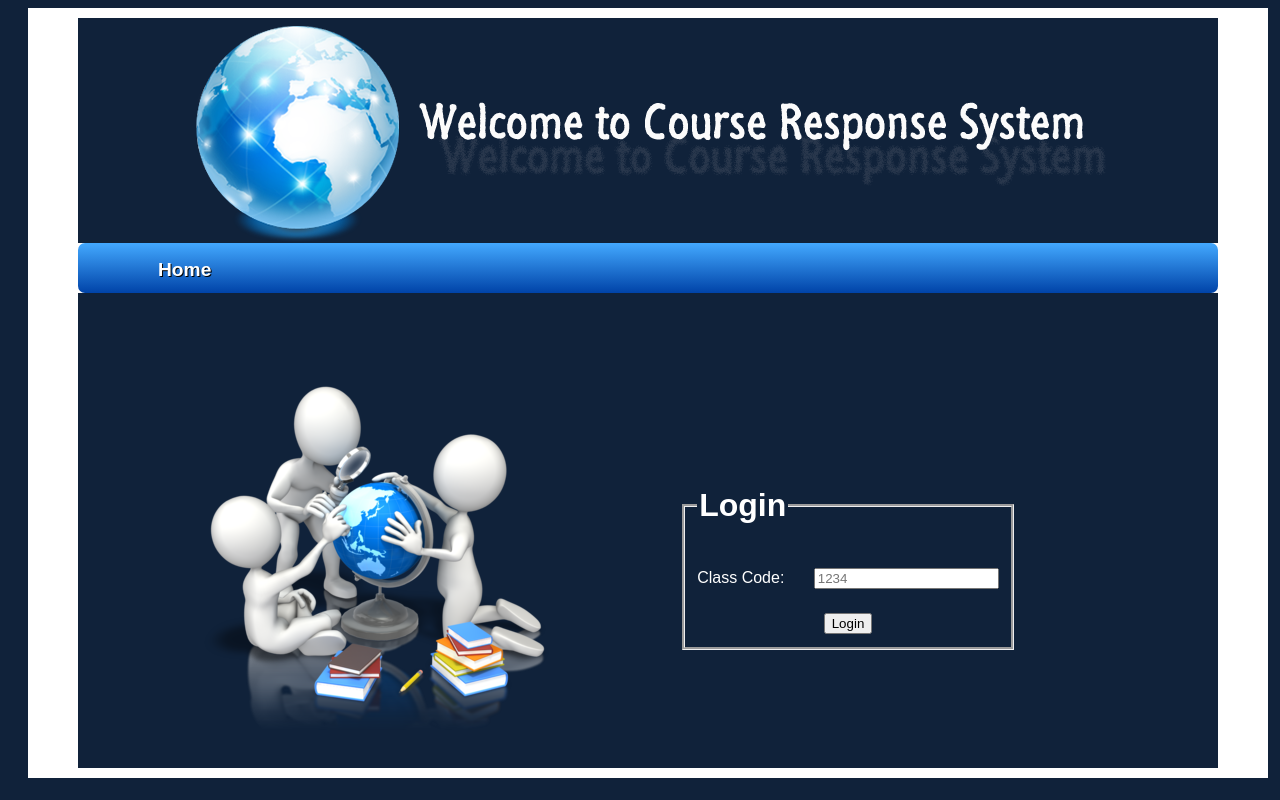
After one commit to ultlittlechill/CourseResponseSystem, a Flask app: page /studentLogin in a window 1280 px wide. The commit adds this page. Run offline with Flask 2, Linux system fonts and the light colour scheme; parts of the project's set-up code (start-up, migrations or seed data) failed here and were passed over; some libraries are stand-ins or nearby versions.

Commit message:
Created student login and placeholder student home.

```diff
--- a/CRS/server.py
+++ b/CRS/server.py
@@ -43,6 +43,7 @@ def login():
 
             pw = request.form['password']
             print pw
+            # Vulnerable to sql injection? Might need to change to cur.mogrify("query",(parameters))
             query = "select * from administrator WHERE email = '%s' AND password = '%s'" % (username, pw)
             print query
             cur.execute(query)
@@ -53,11 +54,33 @@ def login():
          #return redirect(url_for('mainIndex',user=currentUser,c=ch))
     return render_template('login.html')
 
+@app.route('/studentLogin', methods=['GET', 'POST'])
+def studentLogin():
+    conn=connectToDB()
+    cur = conn.cursor(cursor_factory=psycopg2.extras.DictCursor)
+    #reusing the username variable to store the class code
+    #it is a number, but it is stored as a string type
+    if 'username' in session:
+        username_session = escape(session['username']).capitalize()
+        return redirect(url_for('studentHome'))
+    if request.method == 'POST':
+            username = request.form['class_code']
+            currentUser = username
+            cur.execute("select * from class WHERE class_code = %s", (int(username),))
+            r = cur.fetchall()
+            if r:
+                session['username'] = request.form['class_code']
+                return redirect(url_for('studentHome'))
+         #return redirect(url_for('mainIndex',user=currentUser,c=ch))
+    return render_template('studentLogin.html')
+
 @app.route('/logout')
 def logout():
     session.pop('username', None)
 
     return redirect(url_for('mainIndex'))
+
+
 
 @app.route('/controlPanel', methods=['GET', 'POST'])
 def controlPanel():
@@ -79,7 +102,7 @@ def controlPanel():
                 conn.commit()
             except:
 
-                mess="The class code is already existed!"
+                mess="This class code already exists!"
                 notification="error"
                 return  redirect(url_for('controlPanel',mess=mess,notification=notification))
 
@@ -88,7 +111,7 @@ def controlPanel():
             print query
             cur.execute(query)
             results = cur.fetchall()
-            mess="Your calss has been created"
+            mess="Your class has been created"
             notification="success"
             return  redirect(url_for('controlPanel',mess=mess,notification=notification))
     if 'username' not in session:
@@ -174,6 +197,12 @@ def manageQuestion():
         return  redirect(url_for('mainIndex'))
     return render_template('controlPanelMQ.html')
 
+@app.route('/studentHome', methods=['GET', 'POST'])
+def studentHome():
+    if 'username' not in session:
+        return  redirect(url_for('mainIndex'))
+    return render_template('studentHome.html')
+
 #multiple coice answer
 @app.route('/answer', methods=['GET','POST'])
 def answerQuestion():
--- a/CRS/templates/index.html
+++ b/CRS/templates/index.html
@@ -19,8 +19,8 @@
 
     </td>
     <td>
-    <form>
-    <button type="submit" style="width:100px;height:50px;color:black;"><a >Student Login </a></button>
+    <form action="/studentLogin" style="float:left;">
+    <button type="submit" style="width:100px;height:50px;color:black;"><a>Student Login </a></button>
     </form>
     </td>
 
--- /dev/null
+++ b/CRS/templates/studentHome.html
@@ -0,0 +1 @@
+<h1>Placeholder</h1>
--- /dev/null
+++ b/CRS/templates/studentLogin.html
@@ -0,0 +1,27 @@
+{% extends "layout.html" %}
+
+{% block content %}
+
+
+<div id="left">
+        <img src="static/images/h.png" alt=""  />
+
+</div>
+<div id="right">
+
+   <form method="post" action="{{url_for('studentLogin')}}">
+
+				<fieldset class="sf" style="color:White; border-width:3px; "  >
+            <legend ><h1>Login</h1></legend>
+				<p>
+				<span style=" padding-right:25px;">
+					<label for="class_code" class="l">  Class Code:  </label>
+					</span>
+					<input id="class_code" name="class_code" style="color:black;"  required="required" type="text" placeholder="1234"/>
+				</p>
+					<button type="submit" style="Scolor:black;"><a> Login </a></button>
+				</fieldset>
+			</form>
+</div>
+
+{% endblock %}
```
